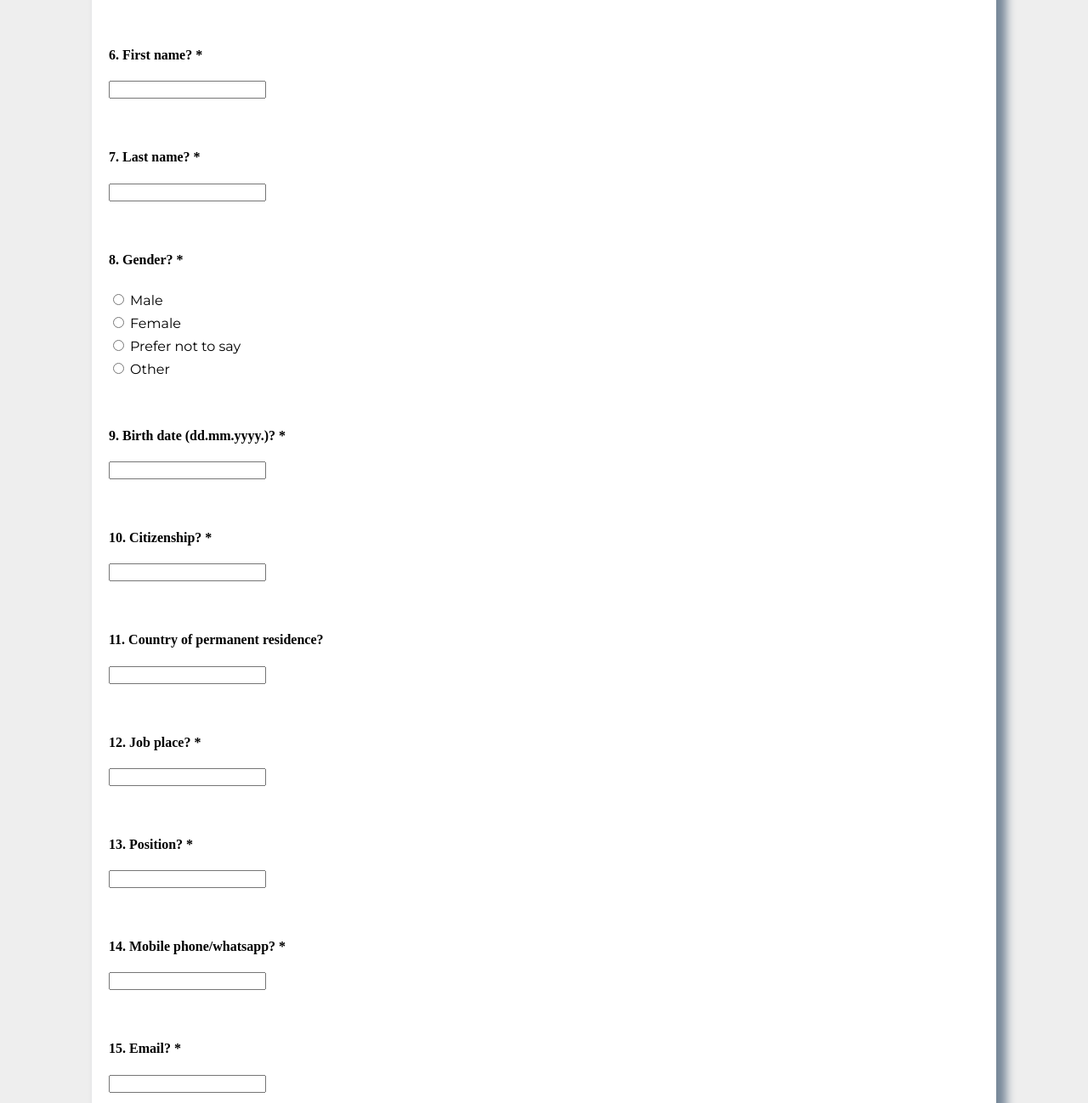
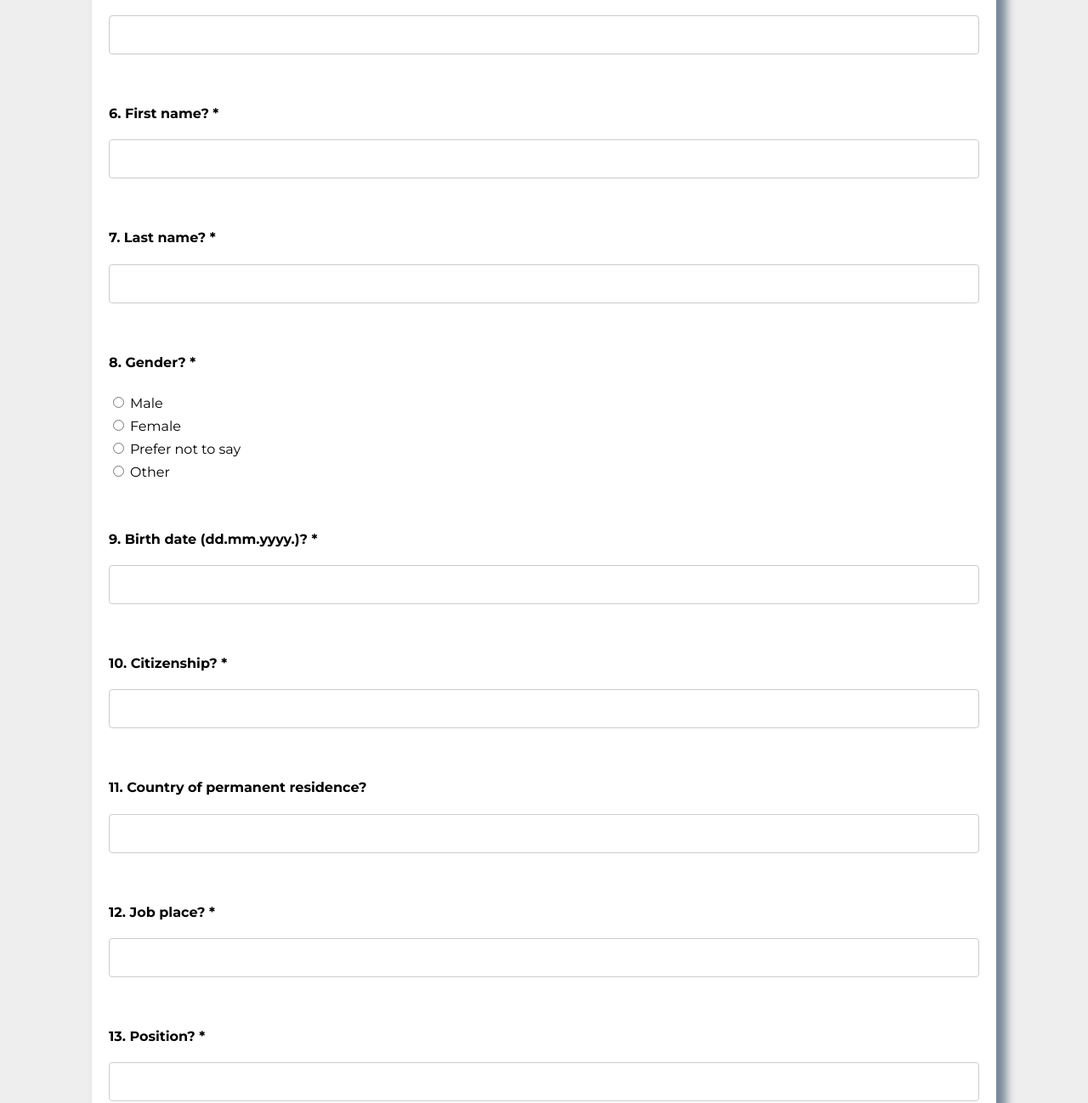
Before and after one commit to KxllSwxtch/terra-project, a plain HTML site: page Application.html in a window 1280 px wide. Shown: the part 1292-2590 px from the top of the page at 85% size. Drawn offline with nearby package versions, Linux system fonts and the light colour scheme.

Commit message:
edited styles for Application

```diff
--- a/Application.html
+++ b/Application.html
@@ -166,7 +166,7 @@
 		<div class="container">
 			<form id="applicationForm">
 				<div class="application__questionContainer">
-					<h4>1. Destination? *</h4>
+					<h4 class="application__questionTitle">1. Destination? *</h4>
 					<input
 						type="radio"
 						id="school"
@@ -192,7 +192,7 @@
 
 				<!-- 2 -->
 				<div class="application__questionContainer">
-					<h4>
+					<h4 class="application__questionTitle">
 						2. Type of courses? (Select "Online" if you prefer to take courses
 						over the internet, or "Offline" if you prefer to attend classes in
 						person at school.)? *
@@ -255,7 +255,9 @@
 
 				<!-- 3 -->
 				<div class="application__questionContainer">
-					<h4>3. Your current Russian language skills? *</h4>
+					<h4 class="application__questionTitle">
+						3. Your current Russian language skills? *
+					</h4>
 					<input
 						type="radio"
 						id="elementary"
@@ -312,7 +314,9 @@
 
 				<!-- 4 -->
 				<div class="application__questionContainer">
-					<h4>4. Duration of your courses? *</h4>
+					<h4 class="application__questionTitle">
+						4. Duration of your courses? *
+					</h4>
 					<input
 						type="radio"
 						id="shortTermIntensive"
@@ -371,29 +375,47 @@
 
 				<!-- 5 -->
 				<div class="application__questionContainer">
-					<h4>
+					<h4 class="application__questionTitle">
 						5. Start month? (Any course starts on the 15th of every month.If the
 						15th falls on a weekend, any course will start on the next working
 						day.) *
 					</h4>
-					<input type="text" id="startMonthInput" name="Start Month" value="" />
+					<input
+						type="text"
+						class="application__textInput"
+						id="startMonthInput"
+						name="Start Month"
+						value=""
+					/>
 				</div>
 
 				<!-- 6 -->
 				<div class="application__questionContainer">
-					<h4>6. First name? *</h4>
-					<input type="text" id="firstNameInput" name="First Name" value="" />
+					<h4 class="application__questionTitle">6. First name? *</h4>
+					<input
+						type="text"
+						class="application__textInput"
+						id="firstNameInput"
+						name="First Name"
+						value=""
+					/>
 				</div>
 
 				<!-- 7 -->
 				<div class="application__questionContainer">
-					<h4>7. Last name? *</h4>
-					<input type="text" id="lastNameInput" name="Last Name" value="" />
+					<h4 class="application__questionTitle">7. Last name? *</h4>
+					<input
+						type="text"
+						class="application__textInput"
+						id="lastNameInput"
+						name="Last Name"
+						value=""
+					/>
 				</div>
 
 				<!-- 8 -->
 				<div class="application__questionContainer">
-					<h4>8. Gender? *</h4>
+					<h4 class="application__questionTitle">8. Gender? *</h4>
 					<input
 						type="radio"
 						id="male"
@@ -435,15 +457,24 @@
 
 				<!-- 9 -->
 				<div class="application__questionContainer">
-					<h4>9. Birth date (dd.mm.yyyy.)? *</h4>
-					<input type="text" id="birthdateInput" name="Birth Date" value="" />
+					<h4 class="application__questionTitle">
+						9. Birth date (dd.mm.yyyy.)? *
+					</h4>
+					<input
+						type="text"
+						class="application__textInput"
+						id="birthdateInput"
+						name="Birth Date"
+						value=""
+					/>
 				</div>
 
 				<!-- 10 -->
 				<div class="application__questionContainer">
-					<h4>10. Citizenship? *</h4>
+					<h4 class="application__questionTitle">10. Citizenship? *</h4>
 					<input
 						type="text"
+						class="application__textInput"
 						id="citizenshipInput"
 						name="Citizenship"
 						value=""
@@ -452,9 +483,12 @@
 
 				<!-- 11 -->
 				<div class="application__questionContainer">
-					<h4>11. Country of permanent residence?</h4>
+					<h4 class="application__questionTitle">
+						11. Country of permanent residence?
+					</h4>
 					<input
 						type="text"
+						class="application__textInput"
 						id="permanentResidentCountryInput"
 						name="Country of permanent residence"
 						value=""
@@ -463,21 +497,36 @@
 
 				<!-- 12 -->
 				<div class="application__questionContainer">
-					<h4>12. Job place? *</h4>
-					<input type="text" id="jobPlaceInput" name="Job Place" value="" />
+					<h4 class="application__questionTitle">12. Job place? *</h4>
+					<input
+						type="text"
+						class="application__textInput"
+						id="jobPlaceInput"
+						name="Job Place"
+						value=""
+					/>
 				</div>
 
 				<!-- 13 -->
 				<div class="application__questionContainer">
-					<h4>13. Position? *</h4>
-					<input type="text" id="positionInput" name="Job Position" value="" />
+					<h4 class="application__questionTitle">13. Position? *</h4>
+					<input
+						type="text"
+						class="application__textInput"
+						id="positionInput"
+						name="Job Position"
+						value=""
+					/>
 				</div>
 
 				<!-- 14 -->
 				<div class="application__questionContainer">
-					<h4>14. Mobile phone/whatsapp? *</h4>
+					<h4 class="application__questionTitle">
+						14. Mobile phone/whatsapp? *
+					</h4>
 					<input
 						type="text"
+						class="application__textInput"
 						id="mobilePhoneInput"
 						name="Mobile Phone"
 						value=""
@@ -486,15 +535,22 @@
 
 				<!-- 15 -->
 				<div class="application__questionContainer">
-					<h4>15. Email? *</h4>
-					<input type="email" id="emailInput" name="Email" value="" />
+					<h4 class="application__questionTitle">15. Email? *</h4>
+					<input
+						type="email"
+						id="emailInput"
+						name="Email"
+						value=""
+						class="application__textInput"
+					/>
 				</div>
 
 				<!-- 16 -->
 				<div class="application__questionContainer">
-					<h4>16. Native language?s</h4>
+					<h4 class="application__questionTitle">16. Native language?s</h4>
 					<input
 						type="text"
+						class="application__textInput"
 						id="nativeLanguageInput"
 						name="Native Language"
 						value=""
@@ -503,9 +559,10 @@
 
 				<!-- 17 -->
 				<div class="application__questionContainer">
-					<h4>17. Other languages?</h4>
+					<h4 class="application__questionTitle">17. Other languages?</h4>
 					<input
 						type="text"
+						class="application__textInput"
 						id="otherLanguagesInput"
 						name="Other Languages"
 						value=""
@@ -514,7 +571,7 @@
 
 				<!-- 18 -->
 				<div class="application__questionContainer">
-					<h4>18. Target proficiency? *</h4>
+					<h4 class="application__questionTitle">18. Target proficiency? *</h4>
 					<input
 						type="checkbox"
 						id="jobProficiencyCheckbox"
@@ -554,12 +611,18 @@
 						value="Hobby"
 					/>
 					<label for="hobby">Other: </label>
-					<input type="text" name="Target Proficiency" />
+					<input
+						type="text"
+						class="application__textInput"
+						name="Target Proficiency"
+					/>
 				</div>
 
 				<!-- 19 -->
 				<div class="application__questionContainer">
-					<h4>19. Which essential skills would you like to improve? *</h4>
+					<h4 class="application__questionTitle">
+						19. Which essential skills would you like to improve? *
+					</h4>
 					<input
 						type="checkbox"
 						id="speakingCheckbox"
@@ -603,13 +666,14 @@
 
 				<!-- 20 -->
 				<div class="application__questionContainer">
-					<h4>
+					<h4 class="application__questionTitle">
 						20. Please describe your situation and special vocabulary
 						requirements. Provide as much detail as possible as this will
 						contribute to the tailoring of course content *
 					</h4>
 					<textarea
 						type="text"
+						class="application__textInput"
 						id="currentSitutationTextfield"
 						name="Special Vocabulary Requirements"
 						value=""
@@ -619,7 +683,7 @@
 
 				<!-- 21 -->
 				<div class="application__questionContainer">
-					<h4>
+					<h4 class="application__questionTitle">
 						21. (ONLY for immersion course stundents) Residence options? *
 					</h4>
 					<input
@@ -665,28 +729,36 @@
 					<label for="otherResidenceOptions" class="application__label"
 						>Other:
 					</label>
-					<input type="text" id="otherResidence" name="Residence Options" />
+					<input
+						type="text"
+						class="application__textInput"
+						id="otherResidence"
+						name="Residence Options"
+					/>
 				</div>
 
 				<!-- 22 -->
 				<div class="application__questionContainer">
-					<h4>
+					<h4 class="application__questionTitle">
 						22. (ONLY for immersion course stundents) Residence start date?
 					</h4>
 					<input
 						type="text"
+						class="application__textInput"
 						id="residenceStartDate"
 						name="Residence Start Date"
-						class="application__radioInput"
 						style="width: 100%; height: 20px"
 					/>
 				</div>
 
 				<!-- 23 -->
 				<div class="application__questionContainer">
-					<h4>23. (ONLY for immersion course stundents) Residence end date?</h4>
+					<h4 class="application__questionTitle">
+						23. (ONLY for immersion course stundents) Residence end date?
+					</h4>
 					<input
 						type="text"
+						class="application__textInput"
 						id="residenceEndDate"
 						name="Residence End Date"
 						value=""
@@ -697,13 +769,14 @@
 
 				<!-- 24 -->
 				<div class="application__questionContainer">
-					<h4>
+					<h4 class="application__questionTitle">
 						24. (ONLY for Immersion course students!) Do you have any special
 						dietary needs e.g. vegetarian, religious, allergies? If yes, please
 						provide details.
 					</h4>
 					<input
 						type="text"
+						class="application__textInput"
 						id="specialDietaryNeeds"
 						name="Special Dietary Needs"
 						class="application__radioInput"
@@ -713,7 +786,7 @@
 
 				<!-- 25 -->
 				<div class="application__questionContainer">
-					<h4>
+					<h4 class="application__questionTitle">
 						25. (ONLY for Immersion course students) Do you suffer from any
 						allergies e.g. animals?
 					</h4>
@@ -742,12 +815,13 @@
 
 				<!-- 26 -->
 				<div class="application__questionContainer">
-					<h4>
+					<h4 class="application__questionTitle">
 						26. (ONLY for Immersion course stundents)If you have any allergies,
 						please provide detailes.
 					</h4>
 					<input
 						type="text"
+						class="application__textInput"
 						id="specialDietaryNeedsInput"
 						name="Special Dietary Needs"
 						style="width: 100%; height: 20px"
@@ -756,7 +830,7 @@
 
 				<!-- 26 -->
 				<div class="application__questionContainer">
-					<h4>
+					<h4 class="application__questionTitle">
 						27. (ONLY for Immersion course stundents) Can you live in a house
 						with pets?
 					</h4>
@@ -792,7 +866,7 @@
 
 				<!-- 26 -->
 				<div class="application__questionContainer">
-					<h4>
+					<h4 class="application__questionTitle">
 						28. (ONLY for Immersion course stundents) Do you prefer a family
 						with or without children?
 					</h4>
@@ -832,7 +906,7 @@
 
 				<!-- 29 -->
 				<div class="application__questionContainer">
-					<h4>
+					<h4 class="application__questionTitle">
 						29. (ONLY for Immersion course stundents) Are you a smoker or
 						non-smoker?
 					</h4>
@@ -857,12 +931,13 @@
 
 				<!-- 30 -->
 				<div class="application__questionContainer">
-					<h4>
+					<h4 class="application__questionTitle">
 						30. (ONLY for Immersion course stundents) What are your interests or
 						special hobbies?
 					</h4>
 					<input
 						type="text"
+						class="application__textInput"
 						id="specialHobbies"
 						name="Special Hobbies"
 						style="width: 100%; height: 20px"
@@ -870,13 +945,14 @@
 				</div>
 				<!-- 31 -->
 				<div class="application__questionContainer">
-					<h4>
+					<h4 class="application__questionTitle">
 						31. (ONLY for Immersion course stundents) Do you require any
 						reasonable adjustments under the Homestay immersion/ Intensive
 						course?
 					</h4>
 					<input
 						type="text"
+						class="application__textInput"
 						id="anyReasonableAdjustments"
 						name="Reasonable Adjustments"
 						style="width: 100%; height: 20px"
--- a/style.css
+++ b/style.css
@@ -77,6 +77,27 @@ body {
 }
 
 /* APPLICATION PAGE STYLES */
+.application__textInput {
+	box-sizing: border-box;
+	width: 100%;
+	padding: 10px;
+	margin: 0;
+	border: 1px solid #ccc;
+	border-radius: 4px;
+	font-size: 16px;
+	line-height: 1.5;
+	outline: none;
+	transition: border-color 0.3s;
+}
+.application__textInput:focus {
+	border-color: #007bff; /* Change to your preferred focus color */
+	box-shadow: 0 0 5px rgba(0, 123, 255, 0.5);
+}
+
+.application__questionTitle {
+	font-family: 'Montserrat', sans-serif;
+}
+
 .application__title {
 	text-align: center;
 	font-family: 'Montserrat', sans-serif;
```
